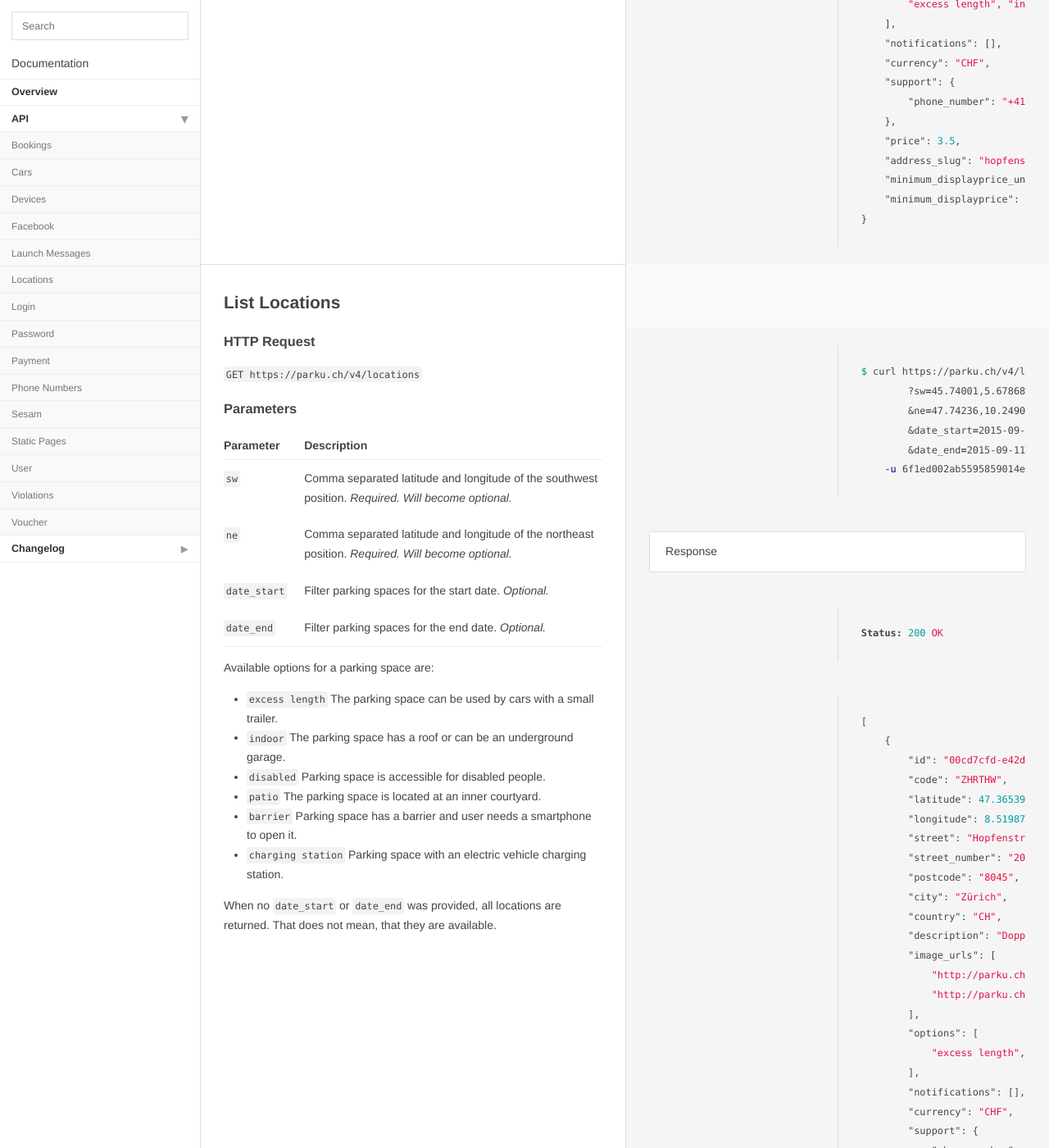
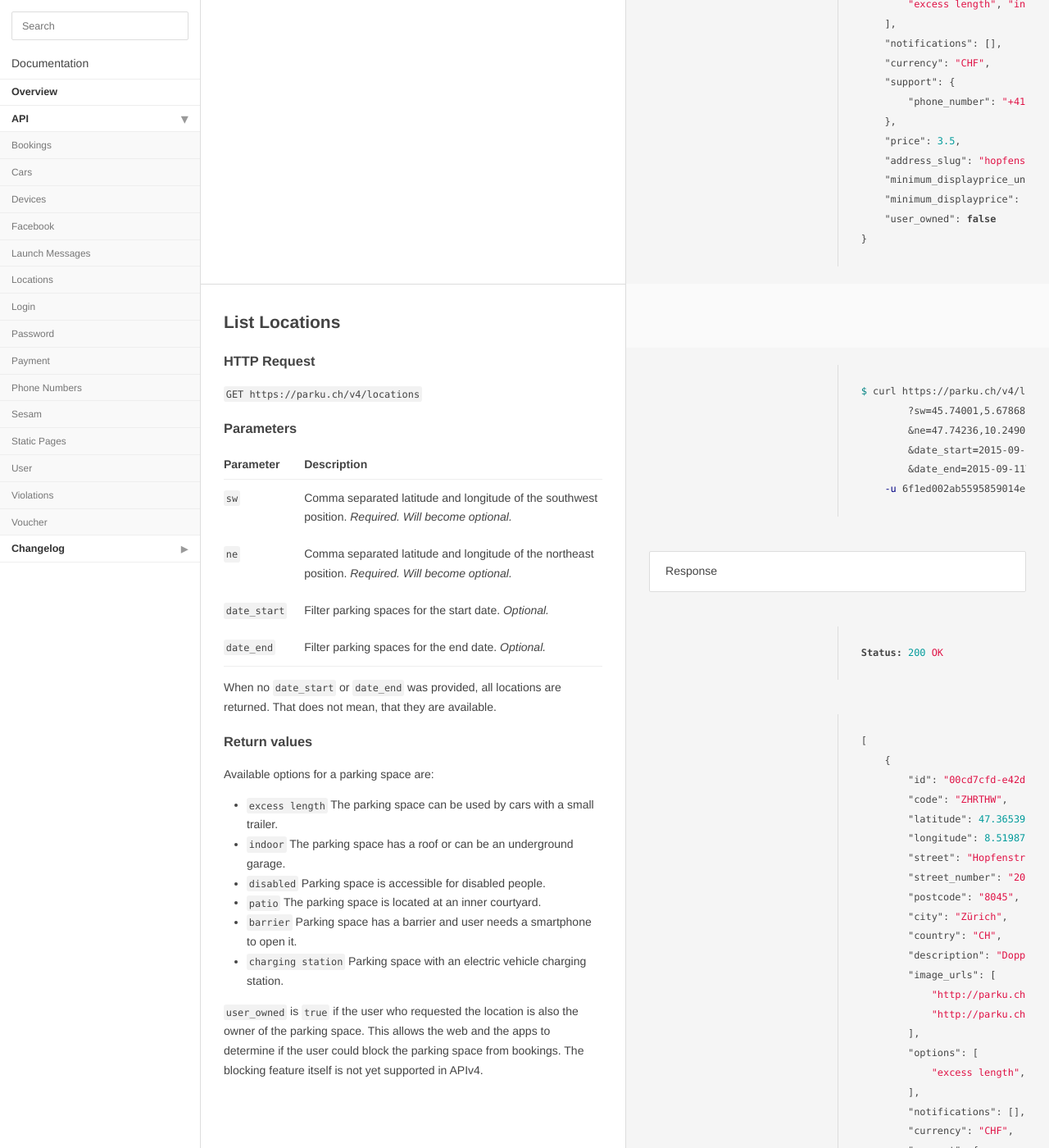
Before and after one commit to parku/docs, a Jekyll site: the page built from api/locations.md, in a window 1280 px wide and 1400 px high, scrolled down 1058 px. Shown: the whole window at 82% size. Built offline with Jekyll 4.4.1, drawn with Linux system fonts in a browser that asks for light colours; Markdown is read by kramdown in place of the engine named in the settings.

Commit message:
SYS-917 Added user_owned property to Location endpoint description.

````diff
--- a/api/locations.md
+++ b/api/locations.md
@@ -49,7 +49,8 @@ Status: 200 OK
     "price": 3.5,
     "address_slug": "hopfenstrasse-20",
     "minimum_displayprice_unit": "0",
-    "minimum_displayprice": null
+    "minimum_displayprice": null,
+    "user_owned": false
 }
 ```
 
@@ -110,7 +111,8 @@ Status: 200 OK
         "price": 3.5,
         "address_slug": "hopfenstrasse-20",
         "minimum_displayprice_unit": "0",
-        "minimum_displayprice": null
+        "minimum_displayprice": null,
+        "user_owned": false
     },
     {...},
     {...}
@@ -130,6 +132,9 @@ Parameter | Description
 `date_start` | Filter parking spaces for the start date. _Optional._
 `date_end` | Filter parking spaces for the end date. _Optional._
 
+When no `date_start` or `date_end` was provided, all locations are returned. That does not mean, that they are available.
+
+### Return values
 Available options for a parking space are:
 
 * `excess length` The parking space can be used by cars with a small trailer.
@@ -139,7 +144,7 @@ Available options for a parking space are:
 * `barrier` Parking space has a barrier and user needs a smartphone to open it.
 * `charging station` Parking space with an electric vehicle charging station.
 
-When no `date_start` or `date_end` was provided, all locations are returned. That does not mean, that they are available.
+`user_owned` is `true` if the user who requested the location is also the owner of the parking space. This allows the web and the apps to determine if the user could block the parking space from bookings. The blocking feature itself is not yet supported in APIv4.
 
 ## Terms and Conditions
 
````
